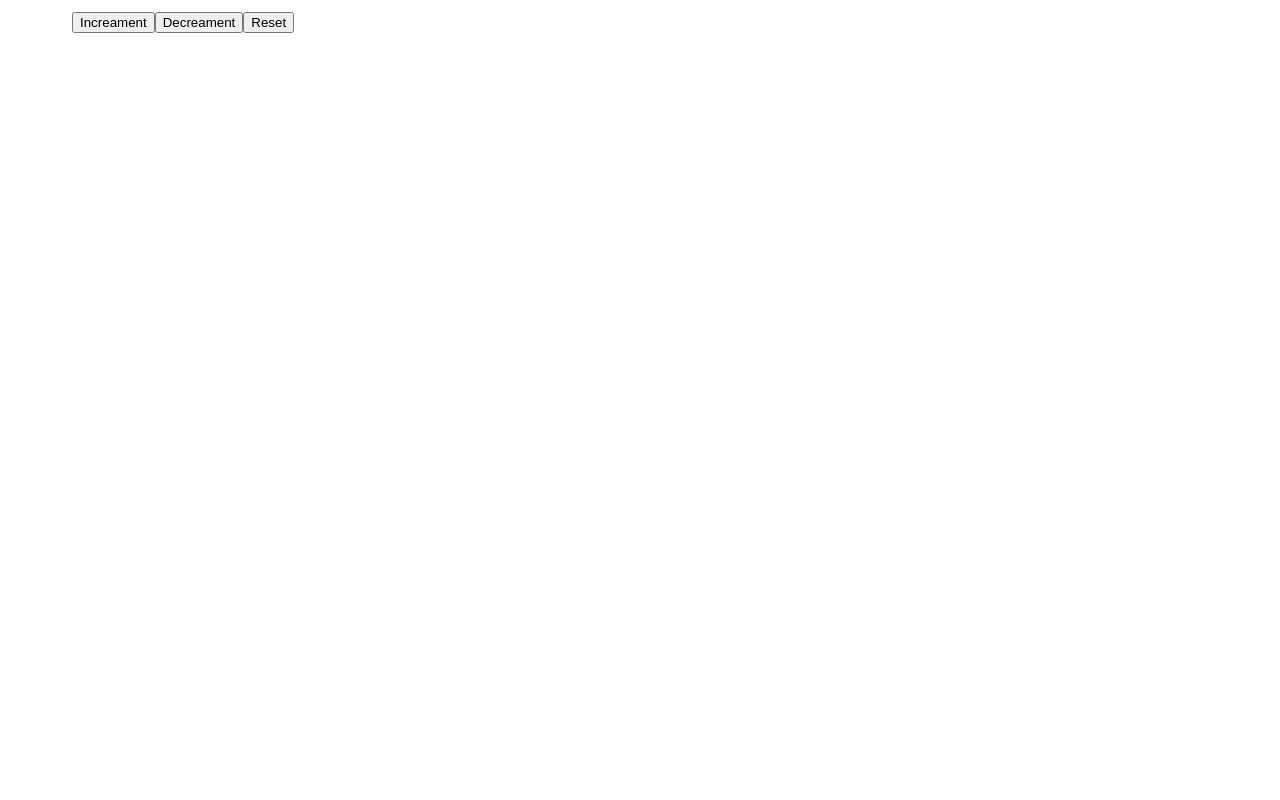
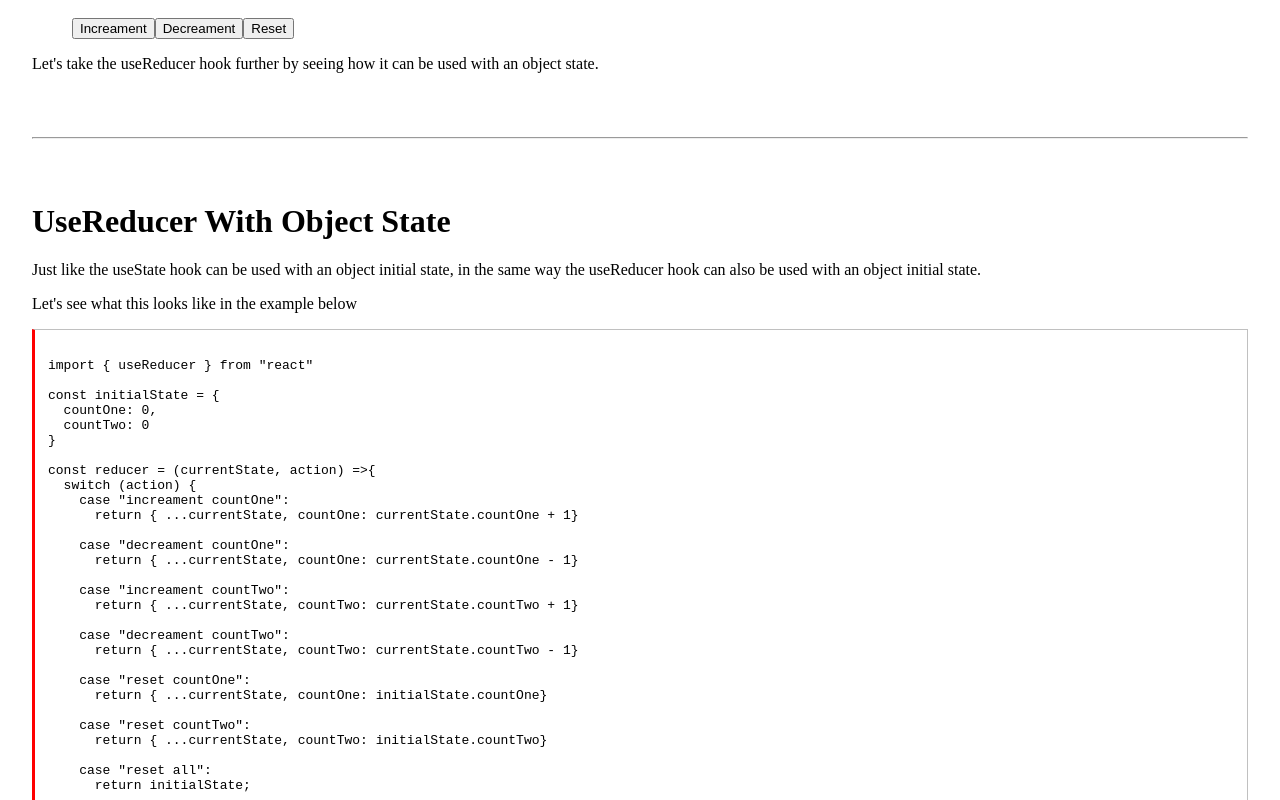
Before and after one commit to Hycient195/Learn-React-Hooks, a React (Create React App) app: page / in a window 1280 px wide. Shown: the part 1840-2640 px from the top of the page. Before the commit the page ends 1921 px from the top, so only its background shows below. Built offline with nearby package versions, Linux system fonts and the light colour scheme.

Commit message:
Added object state with usereducer

```diff
--- a/src/04. UseReducer/01. UseReducerHook.js
+++ b/src/04. UseReducer/01. UseReducerHook.js
@@ -167,6 +167,11 @@ export default function UseReducerHook(){
           <button onClick={()=> dispatchCount("reset")} >Reset</button>
         </dd>
       </dl>
+
+      <p>
+        Let's take the useReducer hook further by seeing how it can be
+        used with an object state.
+      </p>
     </>
   )
 }
--- /dev/null
+++ b/src/04. UseReducer/02. Object_State_With_UseReducer.js
@@ -0,0 +1,134 @@
+import { useReducer } from "react"
+
+const initialState = {
+  countOne: 0,
+  countTwo: 0
+}
+
+const reducer = (currentState, action) =>{
+  switch (action) {
+    case "increament countOne":
+      return { ...currentState, countOne: currentState.countOne + 1}
+
+    case "decreament countOne":
+      return { ...currentState, countOne: currentState.countOne - 1}
+
+    case "increament countTwo":
+      return { ...currentState, countTwo: currentState.countTwo + 1}
+
+    case "decreament countTwo":
+      return { ...currentState, countTwo: currentState.countTwo - 1}
+
+    case "reset countOne":
+      return { ...currentState, countOne: initialState.countOne}
+
+    case "reset countTwo":
+      return { ...currentState, countTwo: initialState.countTwo}
+
+    case "reset all":
+      return initialState;
+
+    default:
+      return currentState;
+  }
+}
+
+export default function ObjecStateWithUseReducer(){
+
+  const [ count, dispatchCount ] = useReducer(reducer, initialState)
+  return(
+    <>
+      <h1>UseReducer With Object State</h1>
+      <p>
+        Just like the useState hook can be used with an object initial
+        state, in the same way the useReducer hook can also be used with
+        an object initial state.
+      </p>
+      <p>
+        Let's see what this looks like in the example below
+      </p>
+
+      <code>
+        <pre>
+          {
+            `
+import { useReducer } from "react"
+
+const initialState = {
+  countOne: 0,
+  countTwo: 0
+}
+
+const reducer = (currentState, action) =>{
+  switch (action) {
+    case "increament countOne":
+      return { ...currentState, countOne: currentState.countOne + 1}
+
+    case "decreament countOne":
+      return { ...currentState, countOne: currentState.countOne - 1}
+
+    case "increament countTwo":
+      return { ...currentState, countTwo: currentState.countTwo + 1}
+
+    case "decreament countTwo":
+      return { ...currentState, countTwo: currentState.countTwo - 1}
+
+    case "reset countOne":
+      return { ...currentState, countOne: initialState.countOne}
+
+    case "reset countTwo":
+      return { ...currentState, countTwo: initialState.countTwo}
+
+    case "reset all":
+      return initialState;
+
+    default:
+      return currentState;
+  }
+}
+
+export default function ObjecStateWithUseReducer(){
+
+  const [ count, dispatchCount ] = useReducer(reducer, initialState)
+  return(
+    <>
+      <h3>Count One = {count.countOne}</h3>
+      <h3>Count Two = {count.countTwo}</h3>
+      <button onClick={()=> dispatchCount("increament countOne")} >Increament Count 1</button>
+      <button onClick={()=> dispatchCount("decreament countOne")} >Decreament Count 1</button>
+      <button onClick={()=> dispatchCount("increament countTwo")} >Increament Count 2</button>
+      <button onClick={()=> dispatchCount("decreament countTwo")} >Decreament Count 2</button>
+      <button onClick={()=> dispatchCount("reset countOne")} >Reset Count 1</button>
+      <button onClick={()=> dispatchCount("reset countTwo")} >Reset Count 1</button>
+      <button onClick={()=> dispatchCount("reset all")} >Reset All</button>
+    </>
+  )
+}
+            `
+          }
+        </pre>
+      </code>
+
+    <p>
+      The initial state consists of an object with properties "countOne" and
+      "countTwo". In the reducer function, all the properties of the state are
+      spread, and only the one to be modified is selected and overwritten, just like
+      in the use of useStae with object initial state.
+    </p>
+     <dl>
+        <dt><h3>Output</h3></dt>
+        <dd>
+          <h3>Count One = {count.countOne}</h3>
+          <h3>Count Two = {count.countTwo}</h3>
+          <button onClick={()=> dispatchCount("increament countOne")} >Increament Count 1</button>
+          <button onClick={()=> dispatchCount("decreament countOne")} >Decreament Count 1</button>
+          <button onClick={()=> dispatchCount("increament countTwo")} >Increament Count 2</button>
+          <button onClick={()=> dispatchCount("decreament countTwo")} >Decreament Count 2</button>
+          <button onClick={()=> dispatchCount("reset countOne")} >Reset Count 1</button>
+          <button onClick={()=> dispatchCount("reset countTwo")} >Reset Count 1</button>
+          <button onClick={()=> dispatchCount("reset all")} >Reset All</button>
+        </dd>
+     </dl>
+    </>
+  )
+}
--- a/src/App.js
+++ b/src/App.js
@@ -2,6 +2,7 @@ import React from 'react';
 import UseEffectCleanup from './02. UseEffect/04. UseEffect_Clenup';
 import UseContextHook from './03. UseContext/01. UseContext';
 import UseReducerHook from './04. UseReducer/01. UseReducerHook';
+import ObjecStateWithUseReducer from './04. UseReducer/02. Object_State_With_UseReducer';
 import './App.css';
 
 
@@ -34,6 +35,8 @@ function App() {
       </UserContext.Provider>
       <hr />
       <UseReducerHook />
+      <hr />
+      <ObjecStateWithUseReducer />
 
       {/* <BrowserRouter>
         <Routes>
--- a/src/index.css
+++ b/src/index.css
@@ -90,11 +90,10 @@ a{
 /*  */
 /*==========================*/
 pre{
-  outline: 1px solid silver;
+  border: 1px solid silver;
   padding: 1em;
   overflow-x: scroll;
   border-left: 3px solid red;
-  /* border-right: 0.5em solid white; */
 }
 
 hr{
```
Also changed, not shown: src/04. UseReducer/03. Object_Action_With_UseReducer.js (added, +40 -0 lines).
